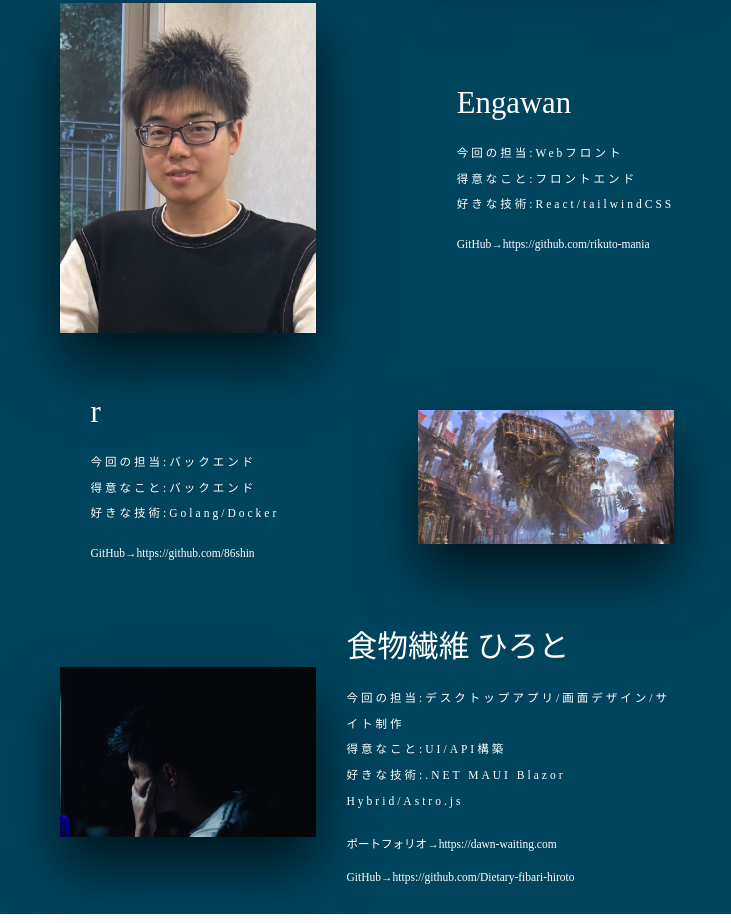
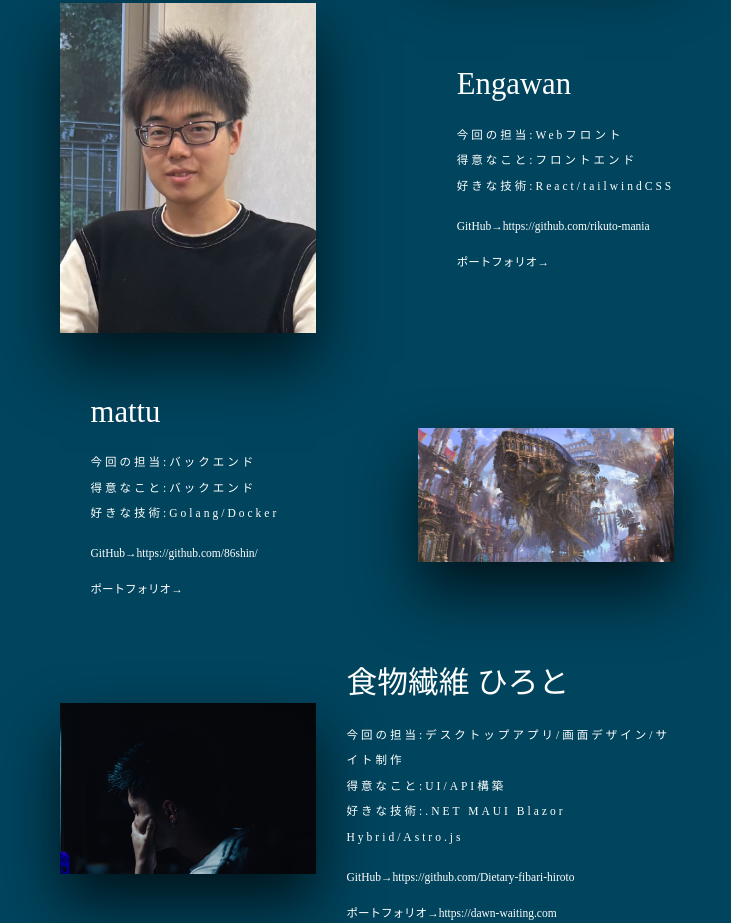
Before and after one commit to Dietary-fibari-hiroto/GreaseTrace-frontend, an Astro site in the folder greasetrace/: page / in a window 1280 px wide. Shown: the part 4730-5653 px from the top of the page, without its empty margins (273-1004 px from the left). Built offline with nearby package versions, Linux system fonts and the light colour scheme; Astro itself is replaced by a stand-in of ours; a web font is replaced by a local one.

Commit message:
多少コード修正

```diff
--- a/greasetrace/src/pages/index.astro
+++ b/greasetrace/src/pages/index.astro
@@ -3,6 +3,59 @@ import MainLayout from "../layouts/MainLayout.astro"
 import { scrollToSection } from "../assets/utils/scroll"
 import { ImagesRoute } from "../assets/ImagesRoute";
 import { DemoElement,SectionTitle } from "../components";
+
+const memberList=[
+	{
+		name:"ゆー",
+		img:ImagesRoute.IMG_0036,
+		inCharge:"インフラ関連/プレゼンター/リーダー",
+		specialties:"インフラ/ネットワーク",
+		favoriteTechnology:"Golang/Cisco IOS",
+		gitUrl:"https://github.com/toma1128",
+		portfolioUrl:null,
+		onReverse:false
+	},
+	{
+		name:"mattu",
+		img:ImagesRoute._20241009_182141,
+		inCharge:"企画出し/プロトタイプ制作",
+		specialties:"バックエンド/サーバーサイド",
+		favoriteTechnology:"Golang/Kubernetes ",
+		gitUrl:"https://mattuu.com/",
+		portfolioUrl:"https://github.com/mattuu0",
+		onReverse:true
+	},
+	{
+		name:"Engawan",
+		img:ImagesRoute.IMG_7726,
+		inCharge:"Webフロント",
+		specialties:"フロントエンド",
+		favoriteTechnology:"React/tailwindCSS",
+		gitUrl:"https://github.com/rikuto-mania",
+		portfolioUrl:null,
+		onReverse:false
+	},
+	{
+		name:"mattu",
+		img:ImagesRoute.spotlight_2240207,
+		inCharge:"バックエンド",
+		specialties:"バックエンド",
+		favoriteTechnology:"Golang/Docker",
+		gitUrl:"https://github.com/86shin/",
+		portfolioUrl:null,
+		onReverse:true
+	},
+	{
+		name:"食物繊維 ひろと",
+		img:ImagesRoute.IMG_7043,
+		inCharge:"デスクトップアプリ/画面デザイン/サイト制作",
+		specialties:"UI/API構築",
+		favoriteTechnology:".NET MAUI Blazor Hybrid/Astro.js",
+		gitUrl:"https://github.com/Dietary-fibari-hiroto",
+		portfolioUrl:"https://dawn-waiting.com",
+		onReverse:false
+	}
+]
 ---
 
 <MainLayout>
@@ -120,68 +173,22 @@ PeerJS（WebRTC）による低遅延のリアルタイム通信 を統合する
 	</section>
 	<section id="member">
 		<SectionTitle label ="member" className="white"/>
-		<div>
-			<img src = {ImagesRoute.IMG_0036}/>
-			<div class="profile-container">
-				<p class="text-5xl">ゆー</p>
-				<p class="text-md leading-text letter-text">
-					今回の担当:インフラ関連/プレゼンター/リーダー<br/>
-					得意なこと:インフラ/ネットワーク<br/>
-					好きな技術:Golang/Cisco IOS
-				</p>
-				<p class="text-md"><a href="https://github.com/toma1128">GitHub→https://github.com/toma1128</a></p>
+		{memberList.map((member)=>(
+			<div class={member.onReverse?"reverse":""}>
+				<img src = {member.img}/>
+				<div class="profile-container">
+					<p class="text-5xl">{member.name}</p>
+					<p class="text-md leading-text letter-text">
+						今回の担当:{member.inCharge}<br/>
+						得意なこと:{member.specialties}<br/>
+						好きな技術:{member.favoriteTechnology}
+					</p>
+					<p class="text-md"><a href={member.gitUrl}>GitHub→{member.gitUrl}</a></p>
+					<p class="text-md"><a href={member.portfolioUrl}>ポートフォリオ→{member.portfolioUrl}</a></p>
+				</div>
 			</div>
-		</div>
-		<div class="reverse">
-			<img src = {ImagesRoute._20241009_182141}/>
-			<div class="profile-container">
-				<p class="text-5xl">mattu</p>
-				<p class="text-md leading-text letter-text">
-					今回の担当:企画出し/プロトタイプ制作<br/>
-					得意なこと:バックエンド/サーバーサイド<br/>
-					好きな技術:Golang/Kubernetes
-				</p>
-				<p class="text-md"><a href="https://mattuu.com/">ポートフォリオ→https://mattuu.com/</a></p>
-				<p class="text-md"><a href="https://github.com/mattuu0">GitHub→https://github.com/mattuu0</a></p>
+		))}
 
-			</div>
-		</div>		<div>
-			<img src = {ImagesRoute.IMG_7726}/>
-			<div class="profile-container">
-				<p class="text-5xl">Engawan</p>
-				<p class="text-md leading-text letter-text">
-					今回の担当:Webフロント<br/>
-					得意なこと:フロントエンド<br/>
-					好きな技術:React/tailwindCSS
-				</p>
-				<p class="text-md"><a href="https://github.com/rikuto-mania">GitHub→https://github.com/rikuto-mania</a></p>
-			</div>
-		</div>
-		<div class="reverse">
-			<img src = {ImagesRoute.spotlight_2240207}/>
-			<div class="profile-container">
-				<p class="text-5xl">r</p>
-				<p class="text-md leading-text letter-text">
-					今回の担当:バックエンド<br/>
-					得意なこと:バックエンド<br/>
-					好きな技術:Golang/Docker
-				</p>
-				<p class="text-md"><a href="https://github.com/86shin ">GitHub→https://github.com/86shin</a></p>
-			</div>
-		</div>
-		<div>
-			<img src = {ImagesRoute.IMG_7043}/>
-			<div class="profile-container">
-				<p class="text-5xl">食物繊維 ひろと</p>
-				<p class="text-md leading-text letter-text">
-					今回の担当:デスクトップアプリ/画面デザイン/サイト制作<br/>
-					得意なこと:UI/API構築<br/>
-					好きな技術:.NET MAUI Blazor Hybrid/Astro.js
-				</p>
-				<p class="text-md"><a href="https://dawn-waiting.com">ポートフォリオ→https://dawn-waiting.com</a></p>
-				<p class="text-md"><a href="https://github.com/Dietary-fibari-hiroto">GitHub→https://github.com/Dietary-fibari-hiroto</a></p>
-			</div>
-		</div>
 	</section>
 	<section id="github">
 		<SectionTitle label ="プロジェクトGithubUrl"/>
```
